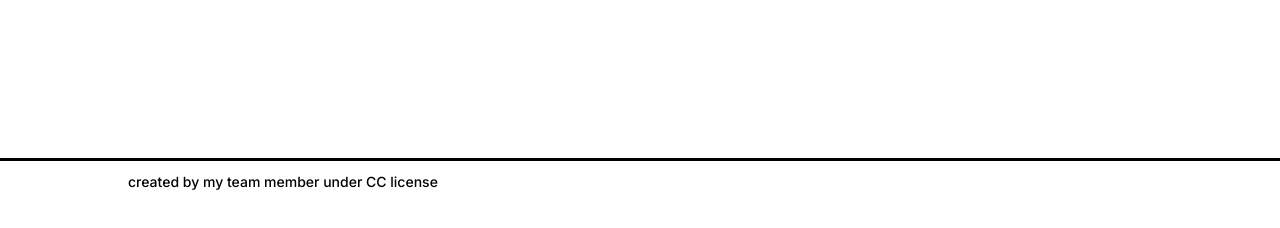
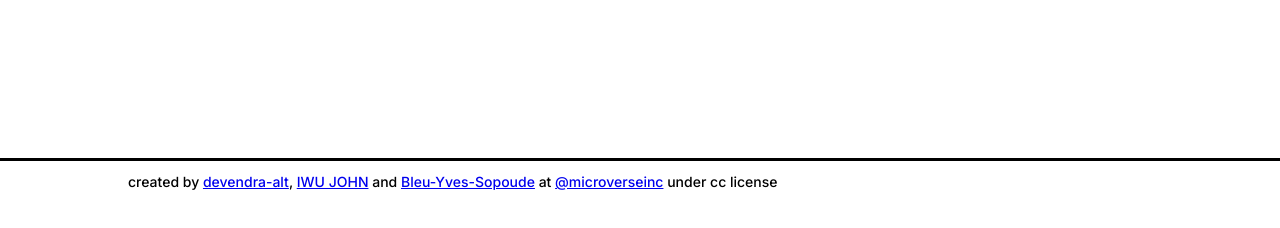
Before and after one commit to devendra-alt/ES6-capstone, a website built with webpack: page src/index.html in a window 1280 px wide. Shown: the part 122-350 px from the top of the page. Built offline with nearby package versions, Linux system fonts and the light colour scheme; no server answers; files whose address does not match are found by name.

Commit message:
Added authers names and socials in footer section

```diff
--- a/src/index.html
+++ b/src/index.html
@@ -20,7 +20,24 @@
     </header>
     <main class="section"></main>
     <footer>
-      <p class="footer-text">created by my team member under CC license</p>
+      <p class="footer-text">
+        created by
+        <a href="https://github.com/devendra-alt" target="_blank"
+          >devendra-alt</a
+        >,
+        <a href="https://github.com/Bleu-Yves-Sopoude" target="_blank"
+          >IWU JOHN</a
+        >
+        and
+        <a href="https://github.com/maths29" target="_blank"
+          >Bleu-Yves-Sopoude</a
+        >
+        at
+        <a href="https://github.com/microverseinc" target="_blank"
+          >@microverseinc</a
+        >
+        under <span>cc</span> license
+      </p>
     </footer>
   </body>
 </html>
```
